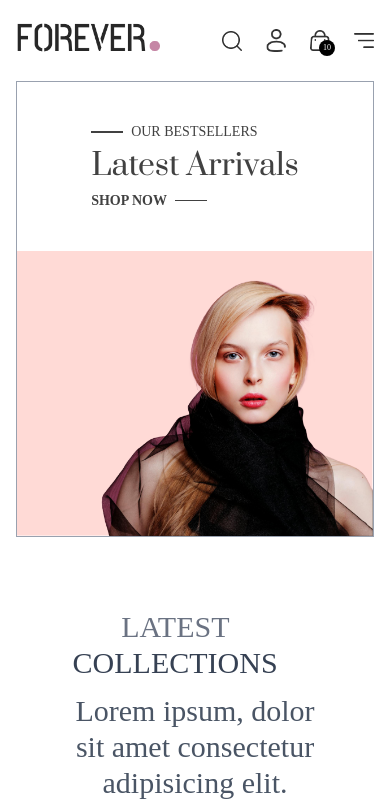
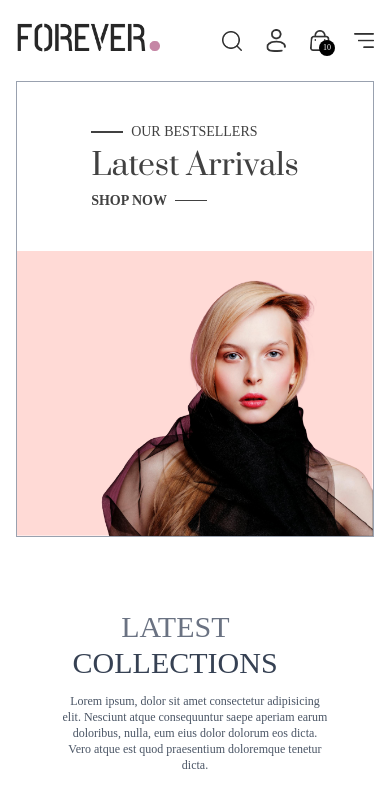
Before and after one commit to javier-wq/Ecommerce-app, a React (Vite) app in the folder frontend/: page / in a window 390 px wide. Shown: the top 803 px of the page. Built offline with nearby package versions, Linux system fonts and the light colour scheme.

Commit message:
Changes to the design of the navigation bar and the home section

```diff
--- a/frontend/src/components/LatestCollection.jsx
+++ b/frontend/src/components/LatestCollection.jsx
@@ -19,7 +19,7 @@
     <div className='my-10'>
       <div className='text-center py-8 text-3xl'>
         <Title text1={'LATEST'} text2={'COLLECTIONS'}/>
-        <p className='w-3/4 m-auto text/xs sm:text-sm md:text-base text-gray-600'>
+        <p className='w-3/4 m-auto text-xs sm:text-sm md:text-base text-gray-600'>
         Lorem ipsum, dolor sit amet consectetur adipisicing elit. Nesciunt atque consequuntur saepe aperiam earum doloribus, nulla, eum eius dolor dolorum eos dicta. Vero atque est quod praesentium doloremque tenetur dicta.
         </p>
       </div>
--- a/frontend/src/components/Navbar.jsx
+++ b/frontend/src/components/Navbar.jsx
@@ -9,7 +9,9 @@
   return (
     <div className='flex items-center justify-between py-5 font-medium'>
 
-    <img src={assets.logo} className='w-36' alt="" />
+      <Link to='/'>
+          <img src={assets.logo} className='w-36' alt="" />
+      </Link>
 
     <ul className='hidden sm:flex gap-5 text-sm text-gray-700'>
       <NavLink to='/' className='flex flex-col items-center gap-1'>
--- a/frontend/src/index.css
+++ b/frontend/src/index.css
@@ -15,3 +15,10 @@
   font-weight: 400;
   font-style: normal;
 }
+
+@media (max-width:640px){
+    a.active{
+        background-color: black;
+        color: white;
+    }
+}
```
Also changed, not shown: frontend/src/components/BestSeller.jsx (added).
